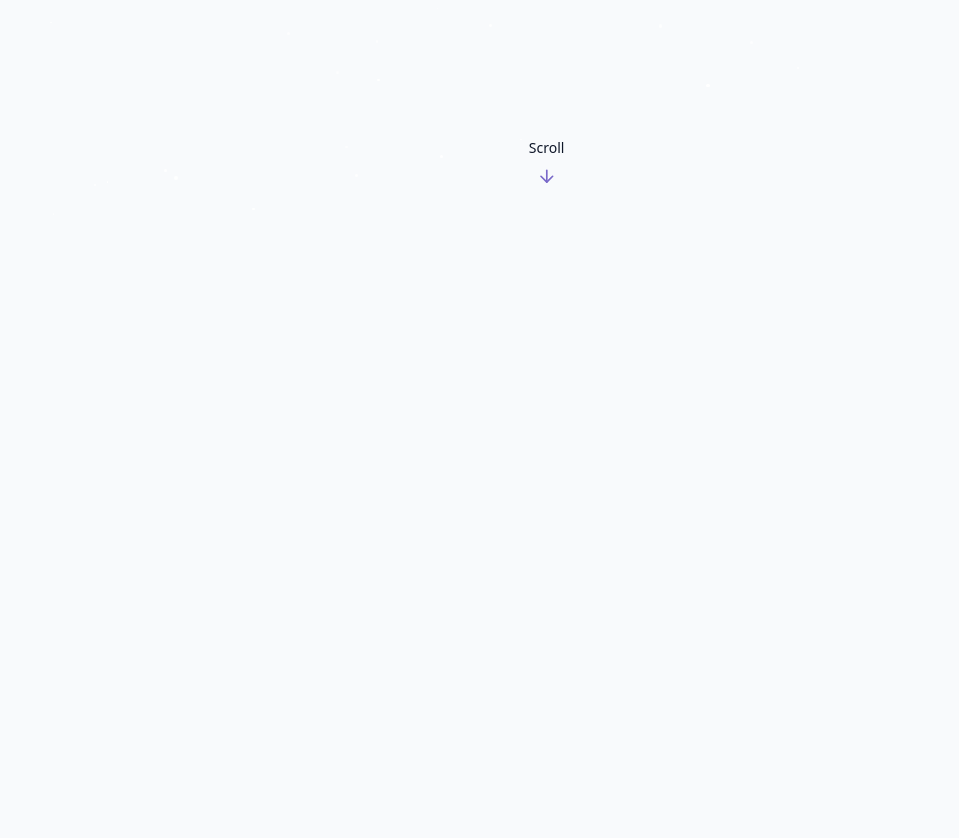
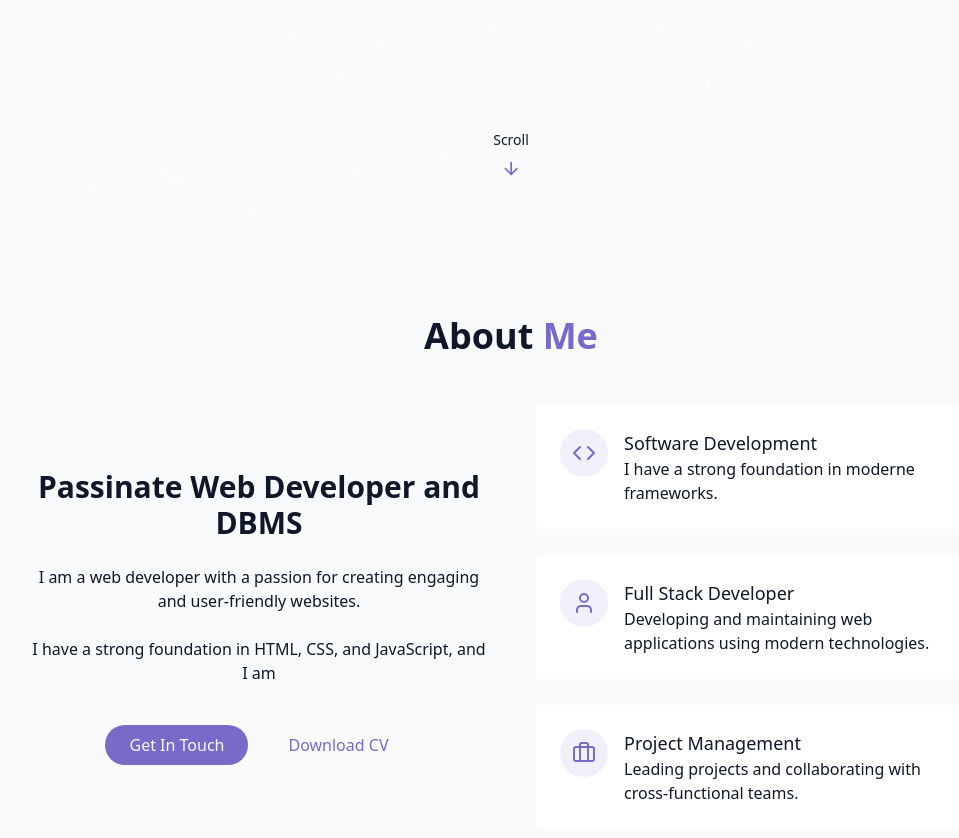
Before and after one commit to moad-cod/Portfolio, a React (Vite) app: page / in a window 1280 px wide. Shown: the part 580-1418 px from the top of the page, without its empty margins (129-1088 px from the left). Before the commit the page ends 800 px from the top, so only its background shows below. Built offline with nearby package versions, Linux system fonts and the light colour scheme.

Commit message:
Implement the About Section

```diff
--- /dev/null
+++ b/src/components/AboutSection.jsx
@@ -0,0 +1,82 @@
+import { Code, User, Briefcase } from "lucide-react"
+
+
+export const AboutSection = () => {
+  return (
+    <section id="about" className="py-24 px-4 relative">
+      <div className="container mx-auto max-w-5xl">
+        <h2 className="text-3xl md:text-4xl font-bold mb-12 text-center">
+          About <span className="text-primary">Me</span>
+        </h2>
+        <div className="grid grid-cols-1 md:grid-cols-2 gap-12 items-center">
+          <div className="space-y-6">
+            <h3 className="text-2xl md:text-3xl font-bold">Passinate Web Developer and DBMS</h3>
+            <p className="text-muted-foreground">
+              I am a web developer with a passion for creating engaging and user-friendly websites.
+            </p>
+            <p className="text-muted-foreground">
+              I have a strong foundation in HTML, CSS, and JavaScript, and I am
+            </p>
+
+            <div className="flex flex-col sm:flex-row gap-4 pt-4 justify-center">
+              <a href="#contact" className="cosmic-button">
+                Get In Touch
+              </a>
+              <a href="#contact" className="px-6 py-2 rounded-full border-primary text-primary hover:bg-primary/10 transition-colors duration-300">
+                Download CV
+              </a>
+            </div>
+          </div>
+
+          <div className="grid grid-cols-1 gap-6">
+            <div className="gradient-border p-6 card-hover">
+              <div className="flex items-start card-hover">
+                <div className="flex items-start gap-4">
+                  <div className="p-3 rounded-full bg-primary/10">
+                    <Code className="h-6 w-6 text-primary" />
+                  </div>
+                  <div className="text-left">
+                    <h4 className="text-semibold text-lg">Software Development</h4>
+                    <p className="text-muted-foreground">
+                      I have a strong foundation in moderne frameworks.
+                    </p>
+                  </div>
+                </div>
+              </div>
+            </div>
+            <div className="gradient-border p-6 card-hover">
+              <div className="flex items-start card-hover">
+                <div className="flex items-start gap-4">
+                  <div className="p-3 rounded-full bg-primary/10">
+                    <User className="h-6 w-6 text-primary" />
+                  </div>
+                  <div className="text-left">
+                    <h4 className="text-semibold text-lg">Full Stack Developer</h4>
+                    <p className="text-muted-foreground">
+                      Developing and maintaining web applications using modern technologies.
+                    </p>
+                  </div>
+                </div>
+              </div>
+            </div>
+            <div className="gradient-border p-6 card-hover">
+              <div className="flex items-start card-hover">
+                <div className="flex items-start gap-4">
+                  <div className="p-3 rounded-full bg-primary/10">
+                    <Briefcase className="h-6 w-6 text-primary" />
+                  </div>
+                  <div className="text-left">
+                    <h4 className="text-semibold text-lg">Project Management</h4>
+                    <p className="text-muted-foreground">
+                      Leading projects and collaborating with cross-functional teams.
+                    </p>
+                  </div>
+                </div>
+              </div>
+            </div>
+          </div>
+        </div>
+      </div>
+    </section>
+  )
+}
--- a/src/components/HeroSecion.jsx
+++ b/src/components/HeroSection.jsx
@@ -1,6 +1,6 @@
 import { ArrowDown } from 'lucide-react'
 
-export const HeroSecion = () => {
+export const HeroSection = () => {
   return (
     <section
         id="hero"
@@ -24,9 +24,9 @@
                 </div>
             </div>
         </div>
-        <div className='absolute bottom-8 left-1/2 transform translate-x-1/2 flex flex-col items-center animate-bounce'>
-            <span className='text-sm text-muted-foreground mb-2'>Scroll </span>
-            <ArrowDown className='h-5 w-5 text-primary' />
+        <div className="absolute bottom-8 left-1/2 transform -translate-x-1/2 flex flex-col items-center animate-bounce">
+          <span className="text-sm text-muted-foreground mb-2"> Scroll </span>
+          <ArrowDown className="h-5 w-5 text-primary" />
         </div>
     </section>
   )
--- a/src/pages/Home.jsx
+++ b/src/pages/Home.jsx
@@ -1,7 +1,9 @@
 import { ThemeToggle } from "@/components/ThemeToggle";
 import { StarBackground } from "@/components/StarBackground";
-import { HeroSecion } from "@/components/HeroSecion";
+import { HeroSection } from "@/components/HeroSection";
 import { Navbar } from "@/components/Navbar";
+import { AboutSection } from "../components/AboutSection";
+
 export const Home = () => {
     return (
         <div className="min-h-screen bg-background text-foreground overflow-x-hidden">
@@ -17,7 +19,8 @@
 
             {/* Main Content */}
             <main>
-                <HeroSecion />
+                <HeroSection />
+                <AboutSection />
             </main>
 
             {/* Footer */}
```
